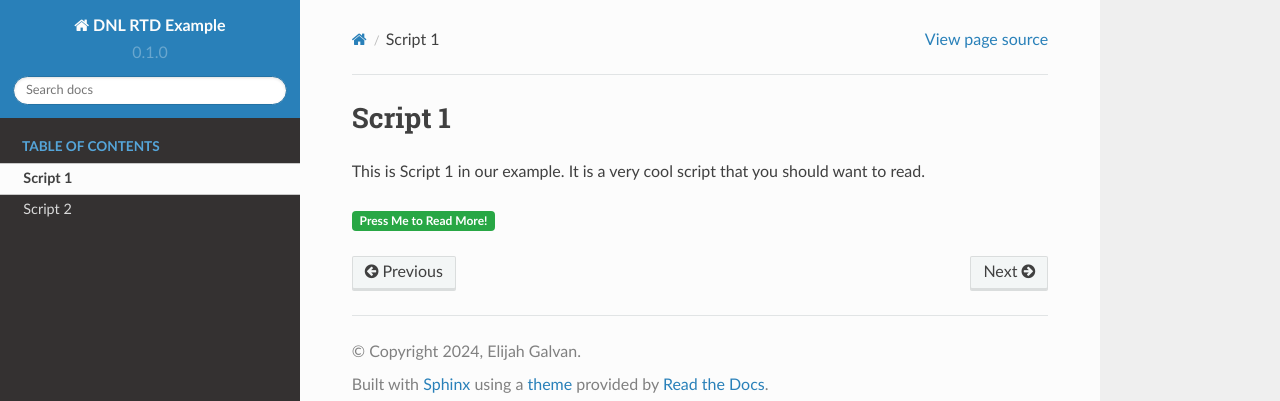
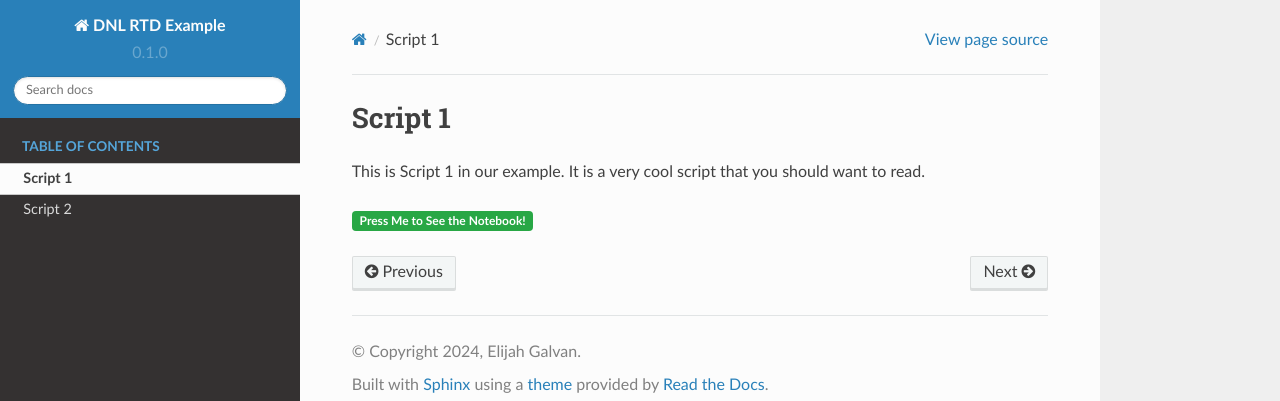
Before and after one commit to epGithubExtra/dnl_example_github, a Sphinx documentation site: the page built from docs/Script1.rst, in a window 1280 px wide. Shown: the top 401 px of the page. Built offline with Sphinx 7.4.7 and the Read the Docs theme 2.0.0, drawn with Linux system fonts in a browser that asks for light colours.

Commit message:
wittle fixies :)

```diff
--- a/docs/Script1.rst
+++ b/docs/Script1.rst
@@ -3,4 +3,4 @@ Script 1
 
 This is Script 1 in our example. It is a very cool script that you should want to read.
 
-:bdg-link-success:`Press Me to Read More! <https://epGithubExtra.github.io/dnl_example_github/Examples/Script1.html>`
+:bdg-link-success:`Press Me to See the Notebook! <https://epGithubExtra.github.io/dnl_example_github/Examples/Script1.html>`
```
